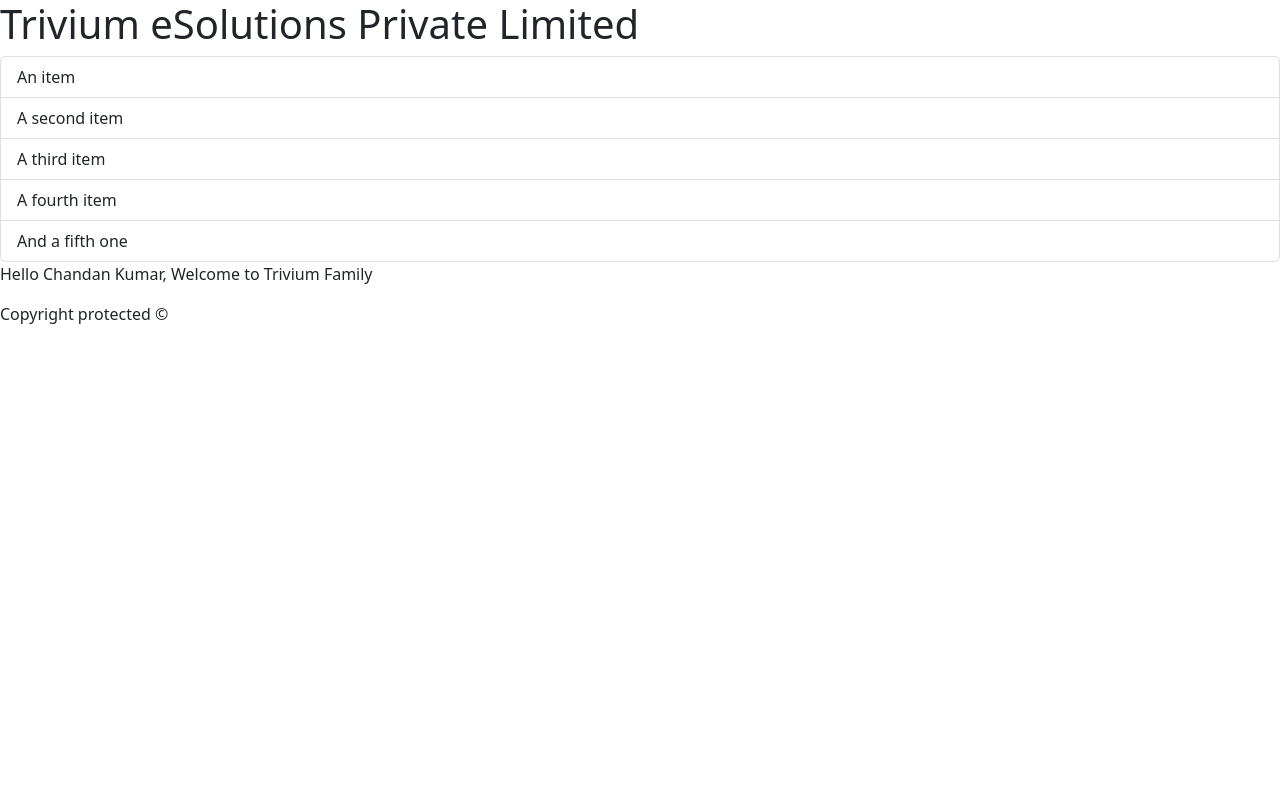
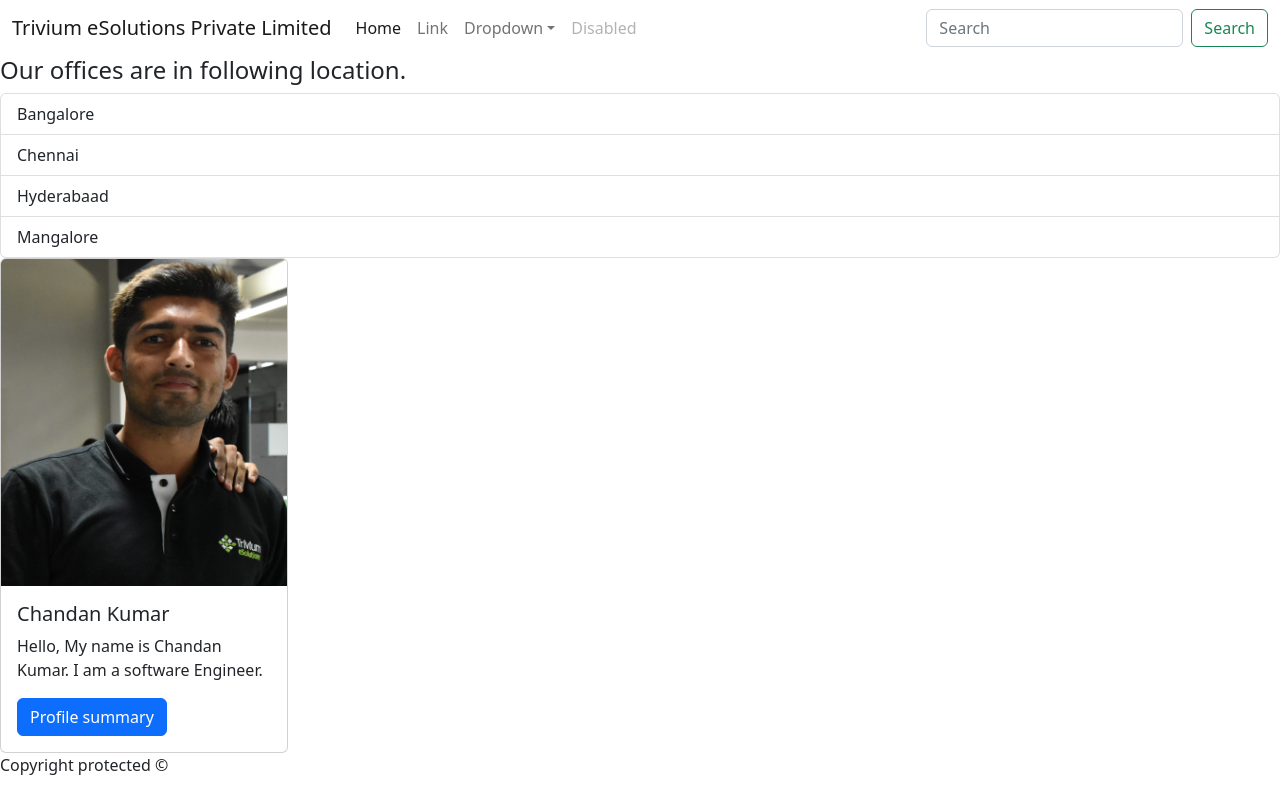
Before and after one commit to kchandn/sample-project, a React (Vite) app: page / in a window 1280 px wide. Built offline with nearby package versions, Linux system fonts and the light colour scheme.

Commit message:
Added mouse event handler. Used navbar. Added cards

```diff
--- a/src/components/header.tsx
+++ b/src/components/header.tsx
@@ -1,7 +1,83 @@
 function Header() {
-    return (
-        <h1>Trivium eSolutions Private Limited</h1>
-    );
+  return (
+    <>
+      <nav className="navbar navbar-expand-lg bg-body-tertiary">
+        <div className="container-fluid">
+          <a className="navbar-brand" href="#">
+            Trivium eSolutions Private Limited
+          </a>
+          <button
+            className="navbar-toggler"
+            type="button"
+            data-bs-toggle="collapse"
+            data-bs-target="#navbarSupportedContent"
+            aria-controls="navbarSupportedContent"
+            aria-expanded="false"
+            aria-label="Toggle navigation"
+          >
+            <span className="navbar-toggler-icon"></span>
+          </button>
+          <div className="collapse navbar-collapse" id="navbarSupportedContent">
+            <ul className="navbar-nav me-auto mb-2 mb-lg-0">
+              <li className="nav-item">
+                <a className="nav-link active" aria-current="page" href="#">
+                  Home
+                </a>
+              </li>
+              <li className="nav-item">
+                <a className="nav-link" href="#">
+                  Link
+                </a>
+              </li>
+              <li className="nav-item dropdown">
+                <a
+                  className="nav-link dropdown-toggle"
+                  href="#"
+                  role="button"
+                  data-bs-toggle="dropdown"
+                  aria-expanded="false"
+                >
+                  Dropdown
+                </a>
+                <ul className="dropdown-menu">
+                  <li>
+                    <a className="dropdown-item" href="#">
+                      Action
+                    </a>
+                  </li>
+                  <li>
+                    <a className="dropdown-item" href="#">
+                      Another action
+                    </a>
+                  </li>
+                  {/* <li><a className="dropdown-divider"></li> */}
+                  <li>
+                    <a className="dropdown-item" href="#">
+                      Something else here
+                    </a>
+                  </li>
+                </ul>
+              </li>
+              <li className="nav-item">
+                <a className="nav-link disabled">Disabled</a>
+              </li>
+            </ul>
+            <form className="d-flex" role="search">
+              <input
+                className="form-control me-2"
+                type="search"
+                placeholder="Search"
+                aria-label="Search"
+              />
+              <button className="btn btn-outline-success" type="submit">
+                Search
+              </button>
+            </form>
+          </div>
+        </div>
+      </nav>
+    </>
+  );
 }
 
 export default Header;
--- a/src/components/main-content.tsx
+++ b/src/components/main-content.tsx
@@ -1,8 +1,23 @@
 function MainContent() {
-    const name = 'Chandan Kumar';
-    return (
-        <p>Hello {name ? name : ''}, Welcome to Trivium Family</p>
-    );
+  const name = "Chandan Kumar";
+  return (
+    <div className="card" style={{ width: "18rem" }}>
+      <img
+        src="/src/assets/chandan.JPG"
+        className="card-img-top"
+        alt="Chandan"
+      />
+      <div className="card-body">
+        <h5 className="card-title">{name}</h5>
+        <p className="card-text">
+          Hello, My name is Chandan Kumar. I am a software Engineer.
+        </p>
+        <a href="#" className="btn btn-primary">
+          Profile summary
+        </a>
+      </div>
+    </div>
+  );
 }
 
 export default MainContent;
--- a/src/components/navigation-menu.tsx
+++ b/src/components/navigation-menu.tsx
@@ -1,12 +1,20 @@
 function NavigationMenu() {
+  const cityList = ["Bangalore", "Chennai", "Hyderabaad", "Mangalore"];
+  const handleClick = (event: MouseEvent) => console.log(event);
   return (
-    <ul className="list-group">
-      <li className="list-group-item">An item</li>
-      <li className="list-group-item">A second item</li>
-      <li className="list-group-item">A third item</li>
-      <li className="list-group-item">A fourth item</li>
-      <li className="list-group-item">And a fifth one</li>
-    </ul>
+    <>
+      <h4>Our offices are in following location.</h4>
+      {cityList.length === 0 && (
+        <p>No other location except Bangalore in India</p>
+      )}
+      <ul className="list-group">
+        {cityList.map((item) => (
+          <li className="list-group-item" key={item} onClick={handleClick}>
+            {item}
+          </li>
+        ))}
+      </ul>
+    </>
   );
 }
 
```
Also changed, not shown: src/assets/chandan.JPG (added).
